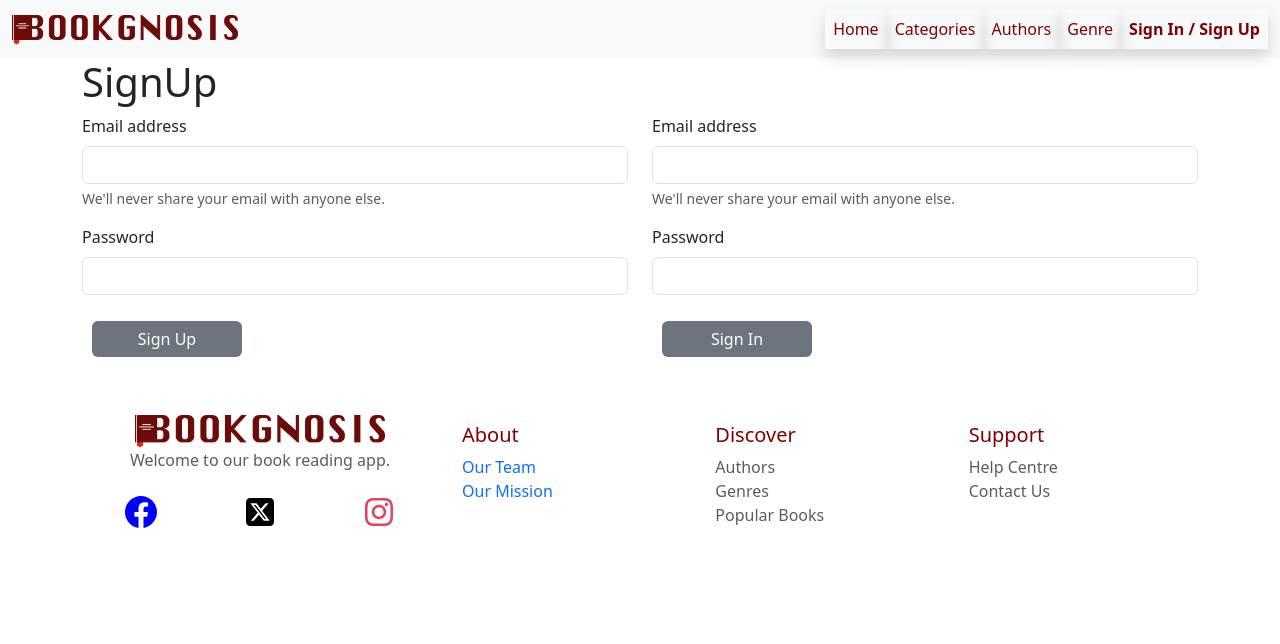
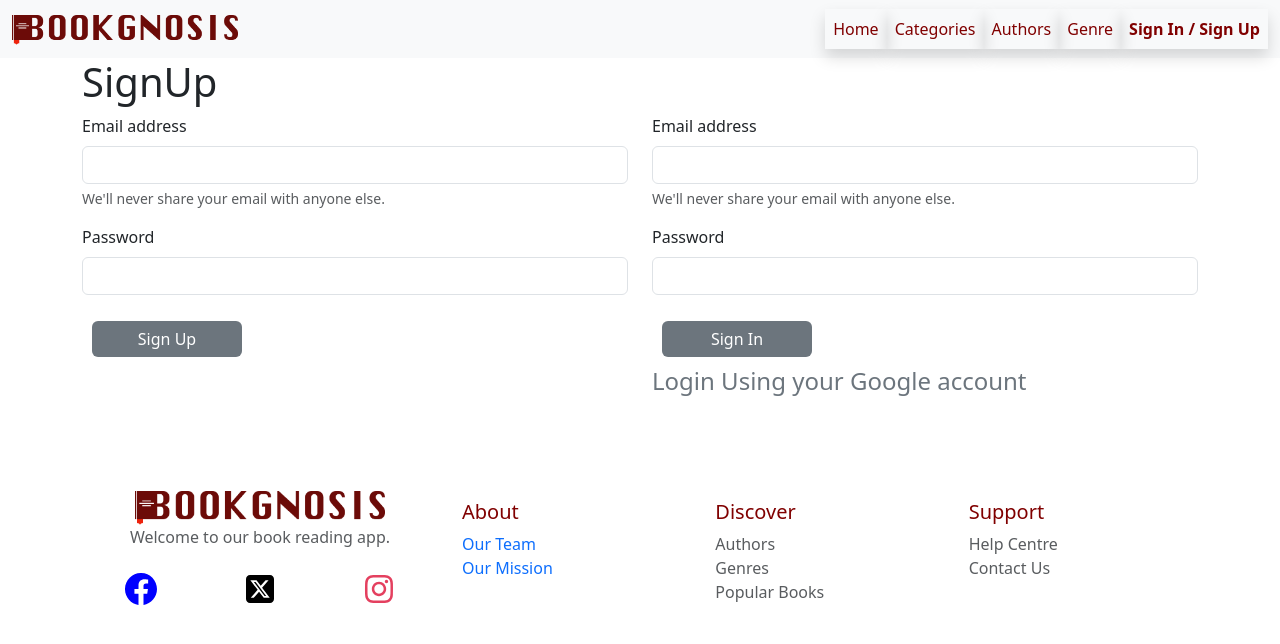
Before and after one commit to frankrl86/FEBC_Bookgnosis, a React (Vite) app: page /signUp in a window 1280 px wide. Shown: the top 644 px of the page. Built offline with nearby package versions, Linux system fonts and the light colour scheme; no server answers.

Commit message:
Deleted 2nd option for Google Login

```diff
--- a/src/components/pages/SignUp.jsx
+++ b/src/components/pages/SignUp.jsx
@@ -1,6 +1,8 @@
 import 'bootstrap/dist/css/bootstrap.min.css';
+import { GoogleLogin } from '@react-oauth/google';
 
 function SignUp() {
+
   return (
     <div className="container">
       <h1>SignUp</h1>
@@ -32,6 +34,18 @@ function SignUp() {
   </div>
   <button type="submit" className="btn btn-primary">Sign In</button>
 </form>
+<div><h4>Login Using your Google account</h4>
+  <GoogleLogin
+  onSuccess={credentialResponse => {
+    console.log(credentialResponse);
+  }}
+  onError={() => {
+    console.log('Login Failed');
+  }}
+/>
+          </div>
+
+
         </div>
       </div>
     </div>
--- a/src/main.jsx
+++ b/src/main.jsx
@@ -5,15 +5,18 @@ import App from "./App.jsx";
 import "./index.css";
 import "bootstrap/dist/css/bootstrap.min.css";
 import GlobalContext from './Context/index.jsx'
+import { GoogleOAuthProvider } from '@react-oauth/google';
 
 
 ReactDOM.createRoot(document.getElementById("root")).render(
+  <GoogleOAuthProvider clientId="885962381131-j8jh2j97errt98nvudk7034nhjjn0qr6.apps.googleusercontent.com">
   <React.StrictMode>
   <GlobalContext>
   <App />
   </GlobalContext>
 
   </React.StrictMode>
+  </GoogleOAuthProvider>
 );
 
 const SearchBar = () => {
```
